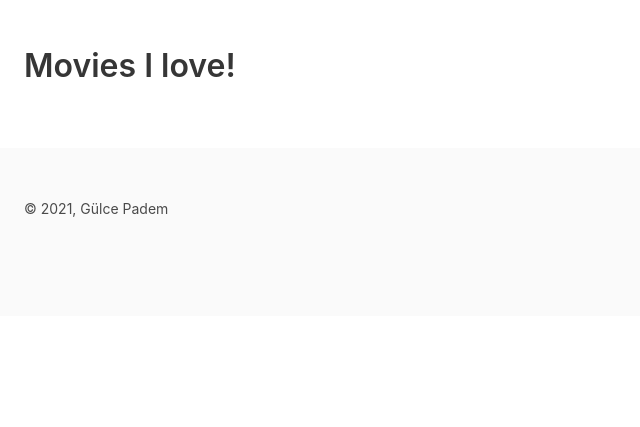
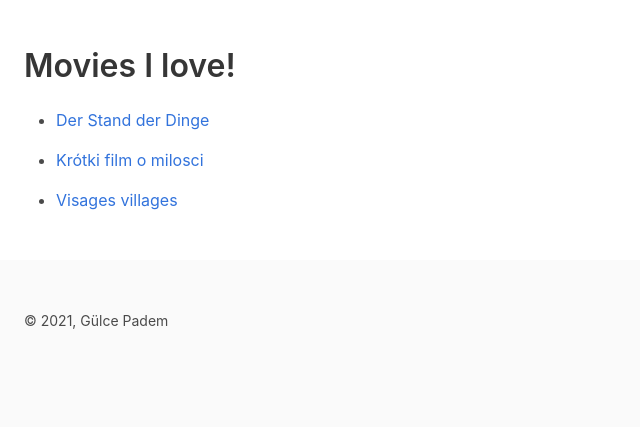
Before and after one commit to gpadem/First_Flask_API, a Flask app: page /movies in a window 1280 px wide. Shown: the part 52-479 px from the top of the page, without its empty margins (0-640 px from the left). Run offline with Flask 2, Linux system fonts and the light colour scheme.

Commit message:
updated movies

```diff
--- a/templates/movies.html
+++ b/templates/movies.html
@@ -3,4 +3,16 @@
 {% block content %}
 <h1 class="title">Movies I love!</h1>
 
+<ul>
+    <li><a href="https://www.imdb.com/title/tt0084725/">Der Stand der Dinge</a></li>
+  </ul>
+
+  <ul>
+      <li><a href="https://www.imdb.com/title/tt0095467/?ref_=nv_sr_srsg_0">Krótki film o milosci</a></li>
+  </ul>
+
+  <ul>
+      <li><a href=https://www.imdb.com/title/tt5598102/?ref_=tt_sims_tt>Visages villages</a></li>
+  </ul>
+
 {% endblock %}
```
